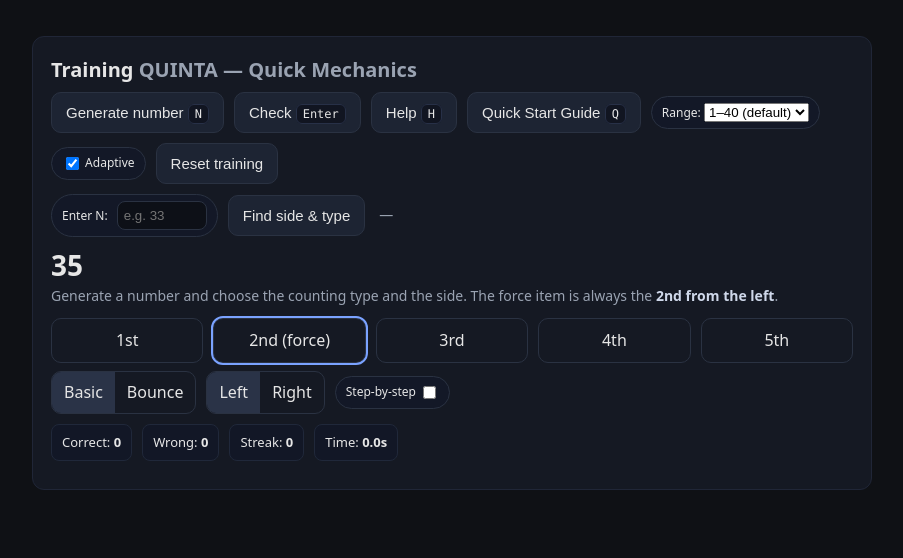
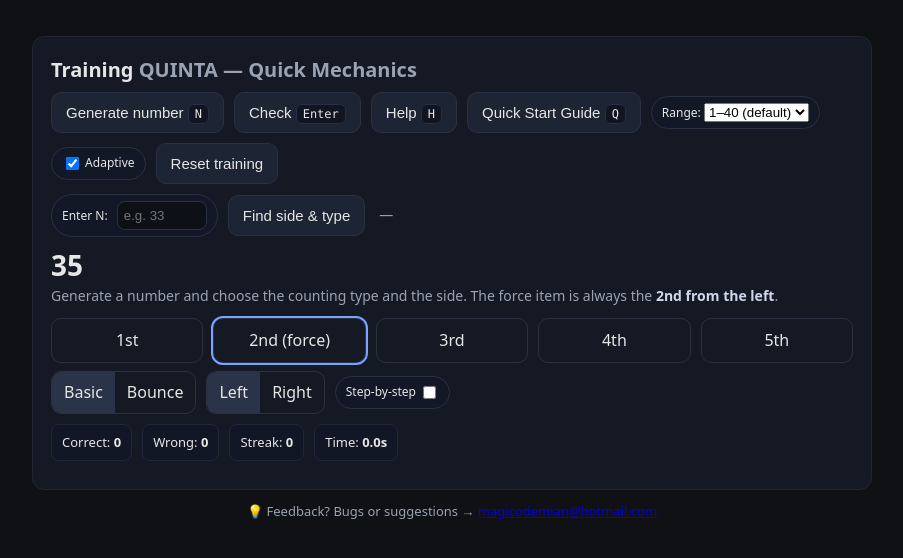
Before and after one commit to 100ratings/quinta, a plain HTML site: page index.html in a window 1280 px wide. Shown: the whole page, without its empty margins (188-1091 px from the left). Drawn offline with Linux system fonts and the light colour scheme.

Commit message:
Update index.html

```diff
--- a/index.html
+++ b/index.html
@@ -1,3 +1,4 @@
+
 <!DOCTYPE html>
 <html lang="en">
 <head>
@@ -115,8 +116,13 @@
       <div class="stat">Streak: <b id="streak">0</b></div>
       <div class="stat">Time: <b id="timer">0.0s</b></div>
     </div>
+  </div> <!-- fecha .card -->
+
+  <div class="legend" style="margin-top:12px; text-align:center; font-size:13px">
+    💡 Feedback? Bugs or suggestions →
+    <a href="mailto:magicodemian@hotmail.com">magicodemian@hotmail.com</a>
   </div>
-</div>
+</div> <!-- fecha .wrap -->
 
 <!-- Help modal -->
 <div class="modal" id="modal">
```
